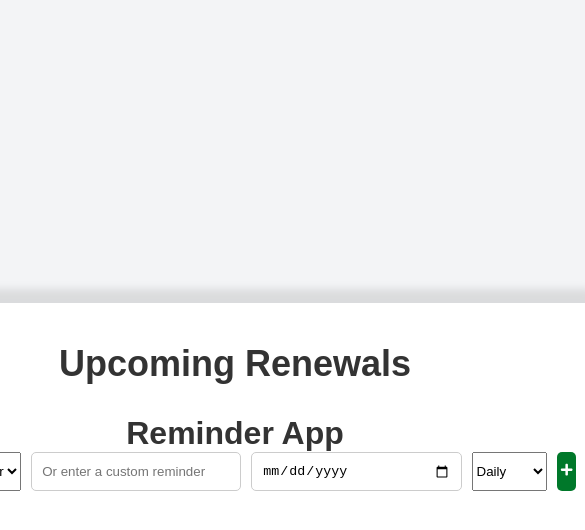
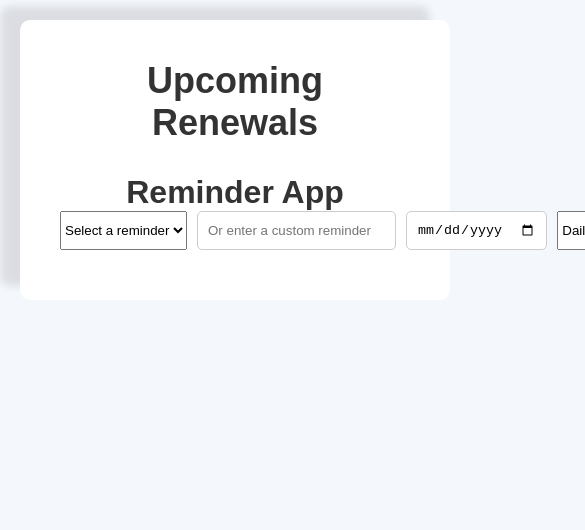
Before and after one commit to TEAM-MERAKI-NAA/MERAKI-FE, a React (Create React App) app: page /reminder in a window 390 px wide. Shown: the top 530 px of the page, 585 px wide, since content can reach past the window. Built offline with nearby package versions, Linux system fonts and the light colour scheme; the HTML template or start-up script is replaced by a standard one.

Commit message:
fixing css code to make the page responsive

```diff
--- a/src/styles/Reminder.css
+++ b/src/styles/Reminder.css
@@ -1,15 +1,6 @@
 /* styles.css */
 
-body {
-  background-color: #f3f4f6;
-  font-family: Arial, sans-serif;
-  margin: 0;
-  padding: 0;
-  display: flex;
-  justify-content: center;
-  align-items: center;
-  height: 100vh;
-}
+
 
 .container {
   background: white;
```
